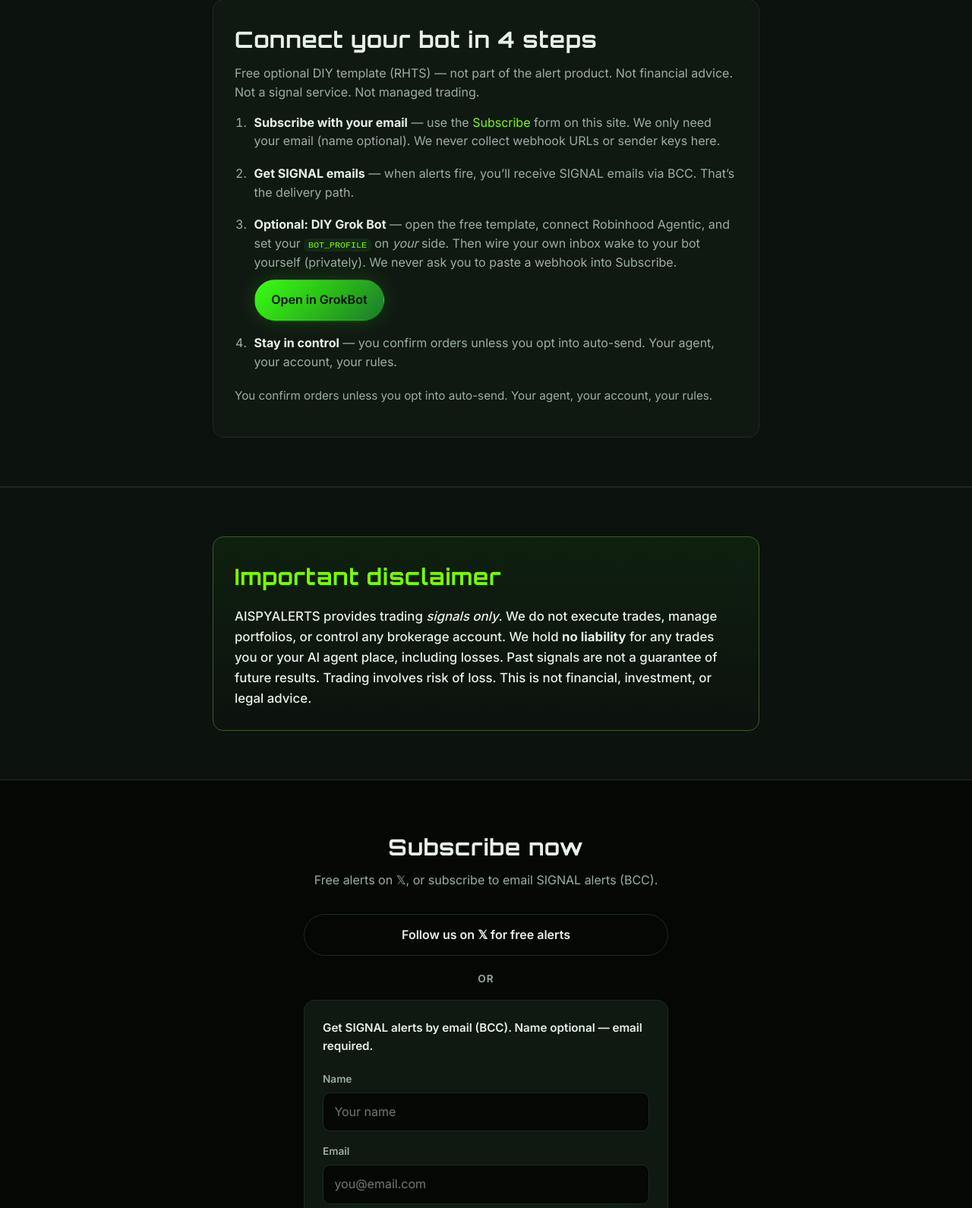
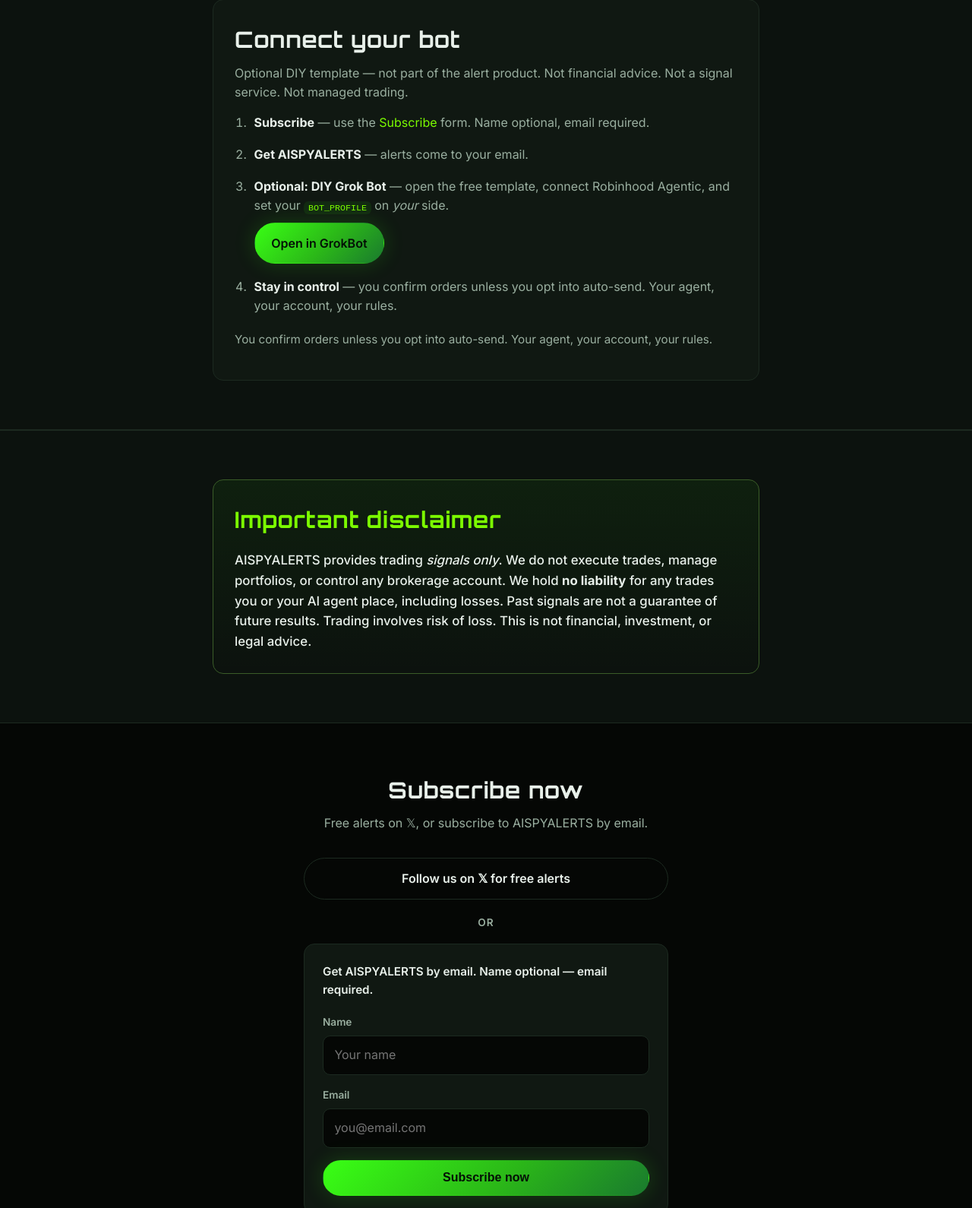
Before and after one commit to gexmachineai/aispy-alerts, a plain HTML site: page index.html in a window 1280 px wide. Shown: the part 2221-3811 px from the top of the page at 76% size. Drawn offline with Linux system fonts and the light colour scheme.

Commit message:
Simplify visitor copy: AISPYALERTS by email, drop BCC and webhook talk.

```diff
--- a/index.html
+++ b/index.html
@@ -5,7 +5,7 @@
   <meta name="viewport" content="width=device-width, initial-scale=1" />
   <meta name="description" content="AISPYALERTS — AI-agent-ready trading alerts. Subscribe to signals written for agents, wire your own agent to your Robinhood account. Signals only — we never execute trades." />
   <title>AISPYALERTS — Trade with AI without needing to be a full-time trader</title>
-  <link rel="stylesheet" href="styles.css?v=emailfirst" />
+  <link rel="stylesheet" href="styles.css?v=aispyalerts" />
   <link rel="preconnect" href="https://fonts.googleapis.com" />
   <link rel="preconnect" href="https://fonts.gstatic.com" crossorigin />
   <link href="https://fonts.googleapis.com/css2?family=Inter:wght@400;500;600;700&family=Orbitron:wght@600;700&display=swap" rel="stylesheet" />
@@ -98,8 +98,7 @@
             <span class="step" aria-hidden="true">03</span>
             <h3>Get the alerts</h3>
             <p>
-              Follow us on 𝕏 for free alerts, or <a href="#subscribe">subscribe</a> to get SIGNAL emails (BCC).
-              Wire your own inbox→bot privately on your side — we never ask for a webhook URL on this page.
+              Follow us on 𝕏 for free alerts, or <a href="#subscribe">subscribe</a> to AISPYALERTS.
             </p>
           </article>
         </div>
@@ -126,25 +125,22 @@
     <section class="section section-alt" id="rhts">
       <div class="container">
         <div class="setup-card">
-          <h2>Connect your bot in 4 steps</h2>
+          <h2>Connect your bot</h2>
           <p class="section-intro">
-            Free optional DIY template (RHTS) — not part of the alert product.
+            Optional DIY template — not part of the alert product.
             Not financial advice. Not a signal service. Not managed trading.
           </p>
           <ol class="connect-steps">
             <li>
-              <strong>Subscribe with your email</strong> — use the
-              <a href="#subscribe">Subscribe</a> form on this site. We only need your email (name optional).
-              We never collect webhook URLs or sender keys here.
+              <strong>Subscribe</strong> — use the
+              <a href="#subscribe">Subscribe</a> form. Name optional, email required.
             </li>
             <li>
-              <strong>Get SIGNAL emails</strong> — when alerts fire, you’ll receive SIGNAL emails via BCC.
-              That’s the delivery path.
+              <strong>Get AISPYALERTS</strong> — alerts come to your email.
             </li>
             <li>
               <strong>Optional: DIY Grok Bot</strong> — open the free template, connect Robinhood Agentic,
-              and set your <code>BOT_PROFILE</code> on <em>your</em> side. Then wire your own inbox wake
-              to your bot yourself (privately). We never ask you to paste a webhook into Subscribe.
+              and set your <code>BOT_PROFILE</code> on <em>your</em> side.
               <div class="step-action">
                 <a class="btn btn-primary" id="rhts-import" href="https://x.ai/bot/w4Xau8t-tAX33K33pzz2S" target="_blank" rel="noopener noreferrer">Open in GrokBot</a>
               </div>
@@ -176,13 +172,13 @@
     <section class="section" id="subscribe">
       <div class="container waitlist-inner">
         <h2>Subscribe now</h2>
-        <p class="section-intro">Free alerts on 𝕏, or subscribe to email SIGNAL alerts (BCC).</p>
+        <p class="section-intro">Free alerts on 𝕏, or subscribe to AISPYALERTS by email.</p>
         <div class="subscribe-paths">
           <a class="btn btn-ghost btn-block x-follow" href="https://x.com/AISPYALERTS" target="_blank" rel="noopener noreferrer">Follow us on 𝕏 for free alerts</a>
           <p class="or-divider" aria-hidden="true">or</p>
         </div>
         <form class="waitlist-form" id="subscribe-form" name="subscribe" method="POST" action="#" novalidate>
-          <p class="form-lead">Get SIGNAL alerts by email (BCC). Name optional — email required.</p>
+          <p class="form-lead">Get AISPYALERTS by email. Name optional — email required.</p>
           <div class="form-row">
             <label for="name">Name</label>
             <input id="name" name="name" type="text" autocomplete="name" placeholder="Your name" />
@@ -256,7 +252,7 @@
           showMessage(err, "error");
           return;
         }
-        showMessage("Subscribed — you’ll get SIGNAL alerts by email.", "success");
+        showMessage("Subscribed — you’ll get AISPYALERTS by email.", "success");
       } catch (err) {
         showMessage("Network error. Please try again.", "error");
       } finally {
```
